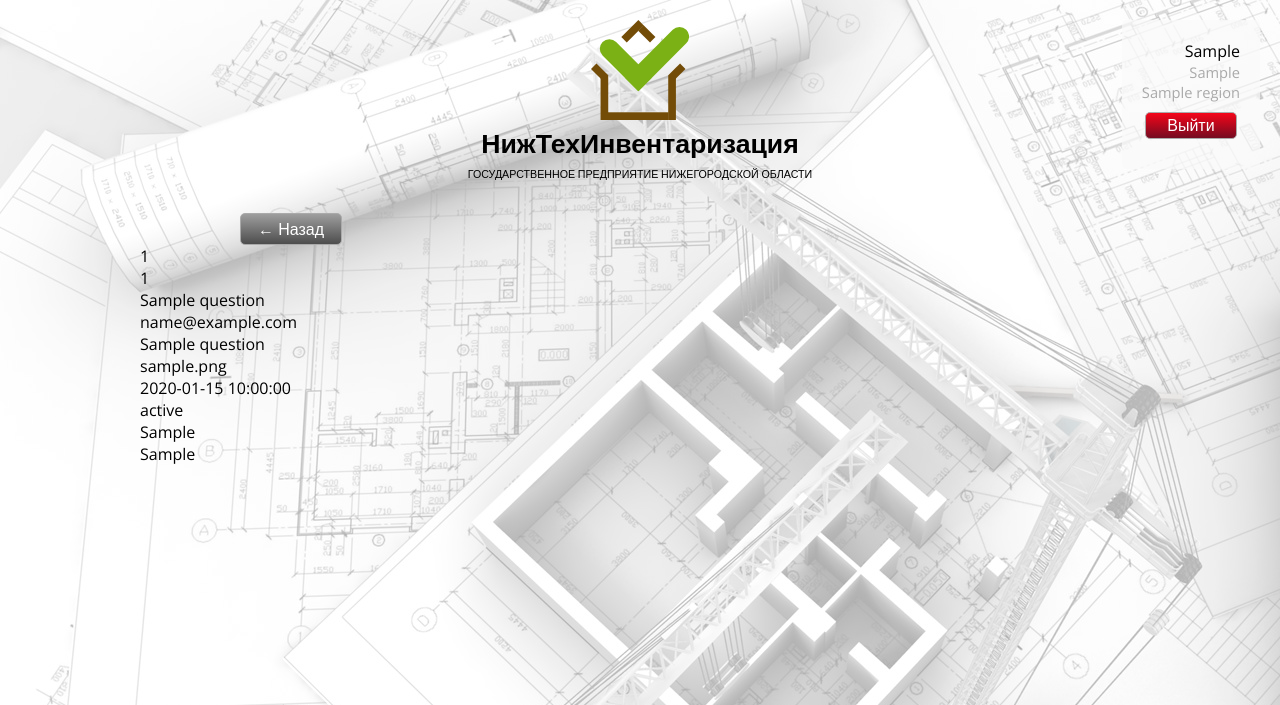
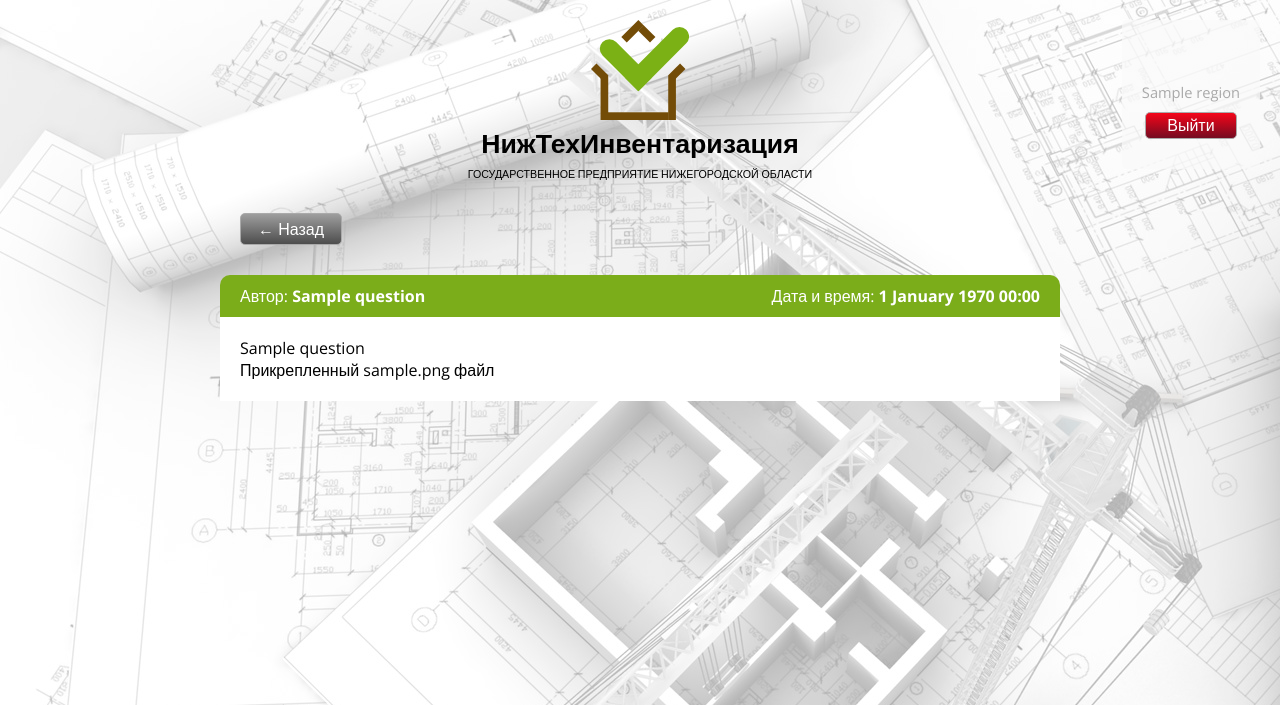
Before and after one commit to alexeyvolodin902/diplom.com, a PHP site: page /questionAnswer/1 in a window 1280 px wide. Shown: the top 705 px of the page. Run offline with PHP 8.4, Linux system fonts and the light colour scheme; the visitor is signed in with stand-in values (Sample User, id 1); tables that the repository leaves empty or names only in its code hold one stand-in row (values such as "Sample post"); data that the repository does not hold is empty.

Commit message:
Scss for answer question page

```diff
--- a/controllers/QuestionController.php
+++ b/controllers/QuestionController.php
@@ -53,14 +53,14 @@ class QuestionController
         $questions = Questions::getListByPage($page, $idRegion);
         $unreadCount = Questions::countUnread($idRegion);
         $countQuestion = Questions::countByRegion($idRegion);
-        require_once(ROOT . '/views/admin/indexLevel1.php');
+        require_once(ROOT . '/views/admin/questionList.php');
         return true;
     }
 
     /*Метод страницы ответа на вопрос*/
     public function methodAnswer($id)
     {
-        $title = "Панель ответа на вопрос";
+        $title = "Страница ответа на вопрос";
         session_start();
         if (!isset($_SESSION['access']))
             header("Location:auth");
@@ -68,6 +68,7 @@ class QuestionController
         $idRegion = $userInfo['id_region'];
         $userRegion = Regions::getNameById($idRegion);
         $question = Questions::getQuestion($id);
+
         if ($question['id_region'] != $idRegion)
             require_once(ROOT . '/views/admin/errorAccess.php');
         else
@@ -76,12 +77,12 @@ class QuestionController
         /*test*/
 
 
-        $to = 'alexeyvoin902@gmail.com';
+        /*$to = 'alexeyvoin902@gmail.com';
         $subject = 'ответ на вопрос!';
         $body = 'Приветики';
         $from = 'From: From Address <from.answer@gpnti.ru>' . "\r\n";
         $option = "-fvolodinyalexei@yandex.ru";
-        //mail($to, "=?utf-8?B?".base64_encode($subject)."?=", $body, $from, $option);
+        //mail($to, "=?utf-8?B?".base64_encode($subject)."?=", $body, $from, $option);*/
 
         return true;
     }
--- a/includes/styles/styles.css
+++ b/includes/styles/styles.css
@@ -311,4 +311,21 @@ main {
   line-height: 30px;
   margin: 30px 0 0 100px; }
 
+/*Страница ответа на вопрос*/
+#questionInfo {
+  padding: 10px 20px;
+  margin: 10px auto 0 auto;
+  background-color: #7bad1a;
+  border-radius: 10px 10px 0 0;
+  color: white;
+  width: 80%; }
+  #questionInfo #questionTime {
+    float: right; }
+
+#questionText {
+  width: 80%;
+  margin: 0 auto;
+  padding: 20px;
+  background-color: white; }
+
 /*# sourceMappingURL=styles.css.map */
--- a/includes/styles/styles.scss
+++ b/includes/styles/styles.scss
@@ -395,3 +395,23 @@ main {
   line-height: 30px;
   margin: 30px 0 0 100px;
 }
+/*Страница ответа на вопрос*/
+#questionInfo{
+  padding: 10px 20px;
+  margin: 10px auto 0 auto;
+  background-color: #7bad1a;
+  border-radius: 10px 10px 0 0;
+  color: white;
+  width: 80%;
+
+  #questionTime{
+    float:right;
+  }
+
+}
+#questionText{
+  width: 80%;
+  margin: 0 auto;
+  padding: 20px;
+  background-color: white;
+}
--- a/models/Users.php
+++ b/models/Users.php
@@ -23,7 +23,7 @@ class Users
     {
 
         $db = DB::getConnection();
-        $sql = "SELECT FIO, id_region, position FROM users WHERE login=?";
+        $sql = "SELECT * FROM users WHERE login=?";
         $result = $db->prepare($sql);
         $result->execute(array($login));
         return $result->fetch(PDO::FETCH_ASSOC);
--- a/views/admin/questionAnswer.php
+++ b/views/admin/questionAnswer.php
@@ -23,8 +23,26 @@ include_once ROOT . '/views/modules/header.php';
 
     </div>
     <a href="<?php echo $_SERVER['HTTP_REFERER'] ?>" id="buttonBack" class="grayButton">&#8592 Назад</a>
-<?php
-foreach ($question as $part)
-    echo"$part <br>";
-include_once ROOT . '/views/modules/footer.php';
+    <main>
+        <div id="questionInfo">
+            <span id="questionAuthor">Автор: <b><?php echo $question['name']; ?></b></span>
+            <span
+                id="questionTime">Дата и время: <b>
+                    <?php echo strftime(" %e %B %Y %R", strtotime($question['dateTime']));
+                    ?></b></span>
+        </div>
+        <div id="questionText">
+            <p><?php
+                echo $question['question'];
+                echo "</p>";
+                if (!empty($question['type_file'])) {
+                    $href = "../media/questionFiles/" . $question['id'] . "." . $question['type_file'];
+                    echo "<a href =".$href." target=\"_blank\">Прикрепленный ". $question['type_file']." файл"."</a>";
+                }
+
                 ?>
+
+        </div>
+    </main>
+<?php include_once ROOT . '/views/modules/footer.php';
+?>
```
Also changed, not shown: views/admin/questionList.php (renamed from views/admin/indexLevel1.php), 1 other file. Lines whose indentation alone changed are shown as unchanged.
